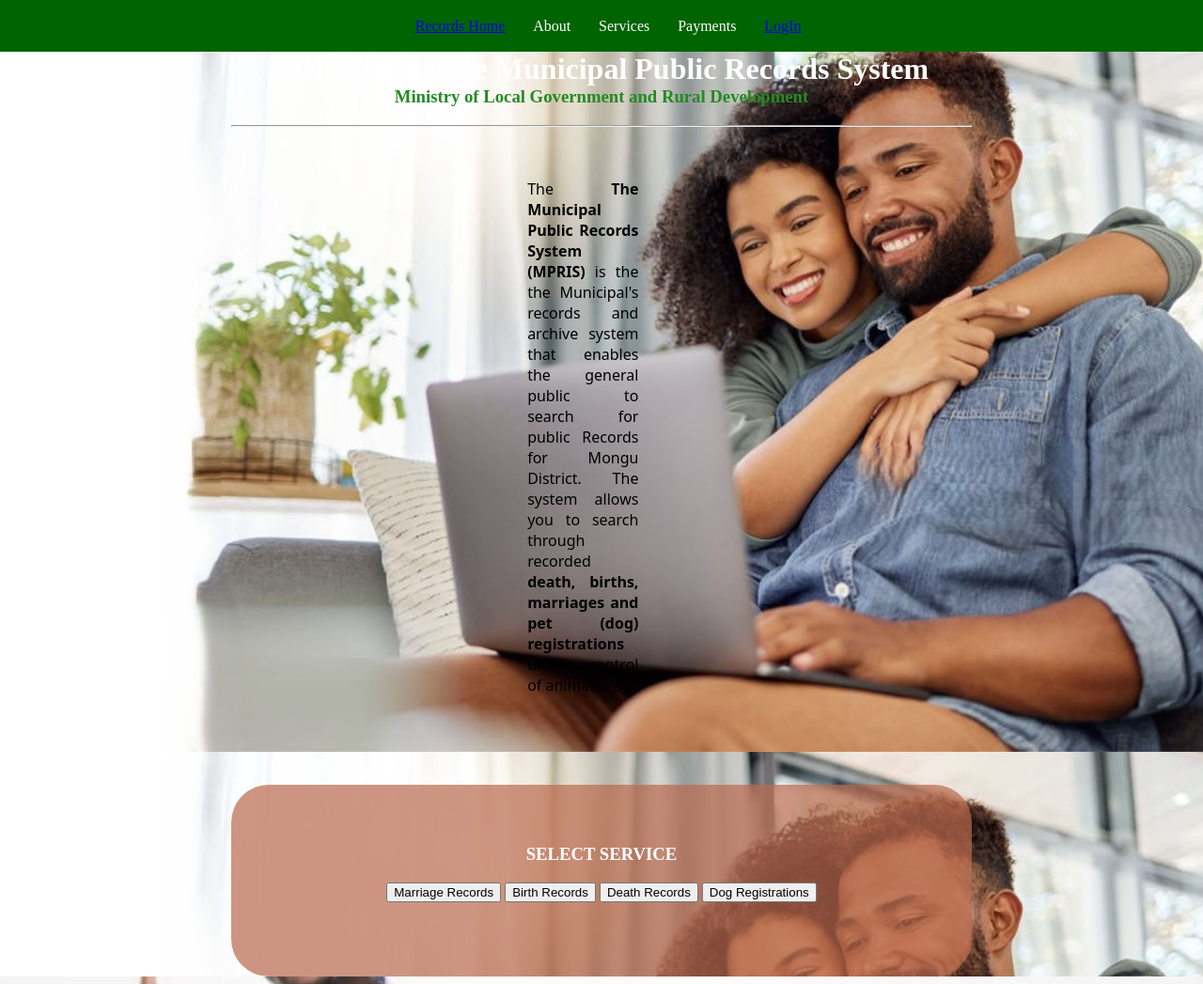
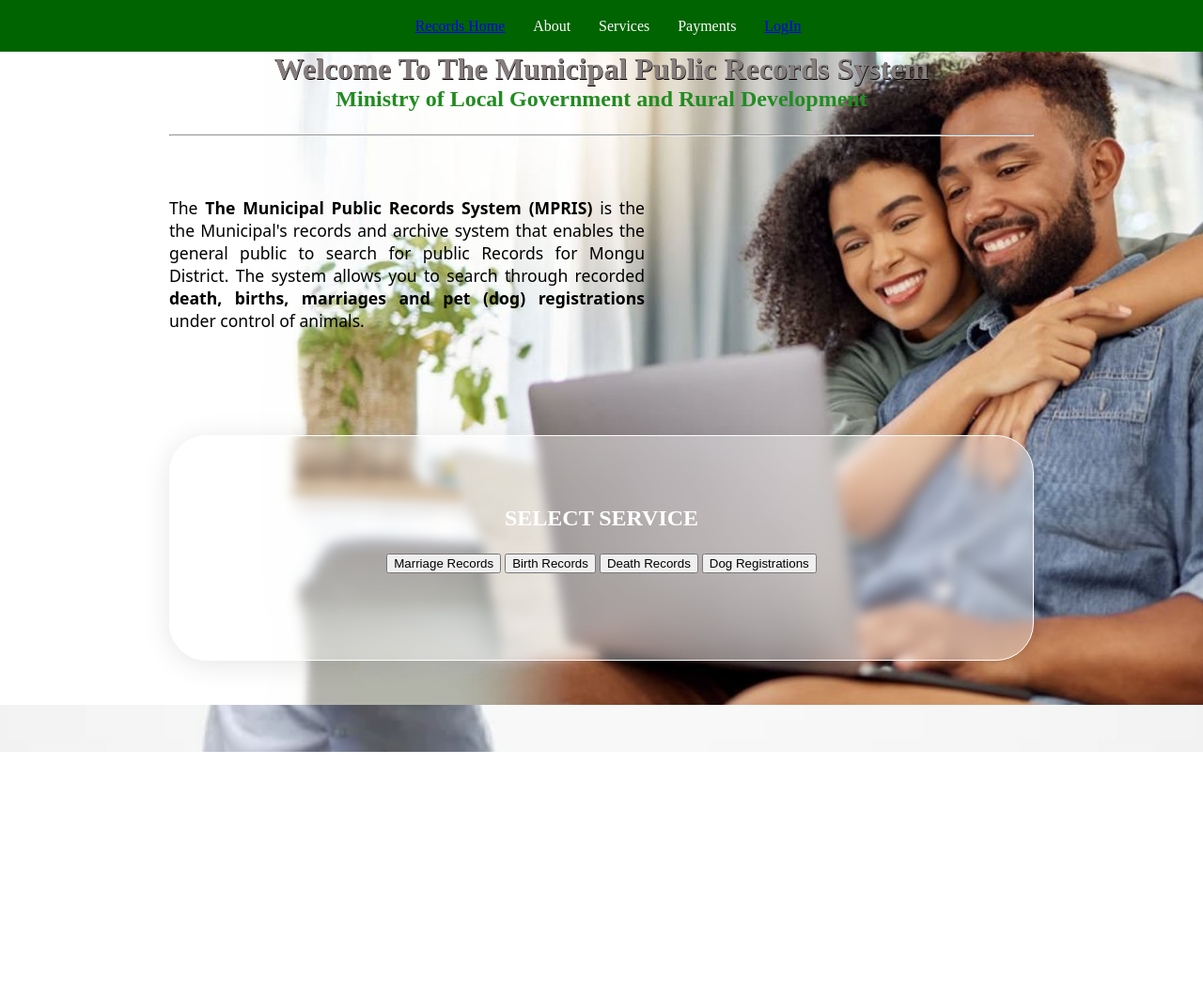
Before and after one commit to michelobrian/MPRIS, a PHP site: page /project/ in a window 1280 px wide. Shown: the whole page at 94% size. After the commit the page ends 800 px from the top, so only its background shows below. Run offline with PHP 8.4, Linux system fonts and the light colour scheme.

Commit message:
css update

```diff
--- a/css/local.css
+++ b/css/local.css
@@ -4,6 +4,7 @@ body {
     background-repeat: no-repeat;
     background-attachment: fixed;
     background-position: center;
+    font-family: poppins;
 }
 .head_images {
     text-align: center;
@@ -16,27 +17,30 @@ body {
     padding-bottom: 01%;
 }
 .pg_title{
-    max-width: 60%;
+    max-width: 70%;
     margin: auto;
 
 }
 
 .pg_title h1 {
     text-align: center;
-    color: rgb(255, 255, 255);
+    color: rgb(134, 125, 125);
     margin-top: 0%;
     margin-bottom: 0%;
+    text-shadow:  0.5px 0.5px 0.5px rgb(3, 1, 1);
 }
 .pg_title h3 {
     text-align: center;
     color: forestgreen;
     margin-top: 0%;
+    font-size: x-large;
 }
 .pg_title p {
     text-align: justify;
     font-family: system-ui;
     margin-bottom: 4%;
-    padding-left: 40%;
+    padding-left: 0%;
+    font-size: 1.1em;
 }
 nav li {
     position: relative;
@@ -66,13 +70,21 @@ nav ul {
 
 .options{
     max-width: 100%;
-    background-color: rgba(186, 107, 78, 0.707);
     text-align: center;
     padding-bottom: 10%;
     border-radius: 25px;
     margin-top: 10%;
+    background: rgba(255, 255, 255, 0.38);
+    border-radius: 16px;
+    box-shadow: 0 4px 30px rgba(0, 0, 0, 0.1);
+    backdrop-filter: blur(6px);
+    -webkit-backdrop-filter: blur(6px);
+    border: 1px solid rgba(255, 255, 255, 0.3);
+    border-color: rgb(255, 255, 255);
 }
 
 .options h3 {
     color: white;
+    font-weight: bold;
+    font-family: poppins;
 }
```
